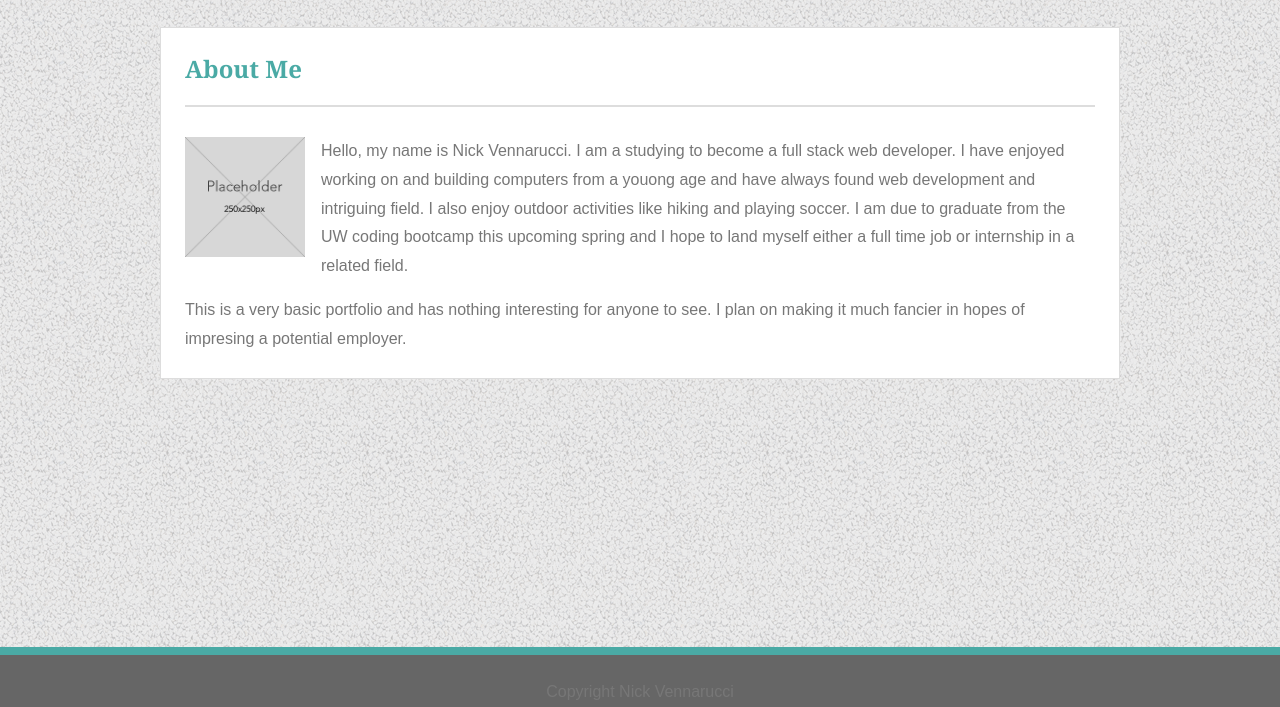
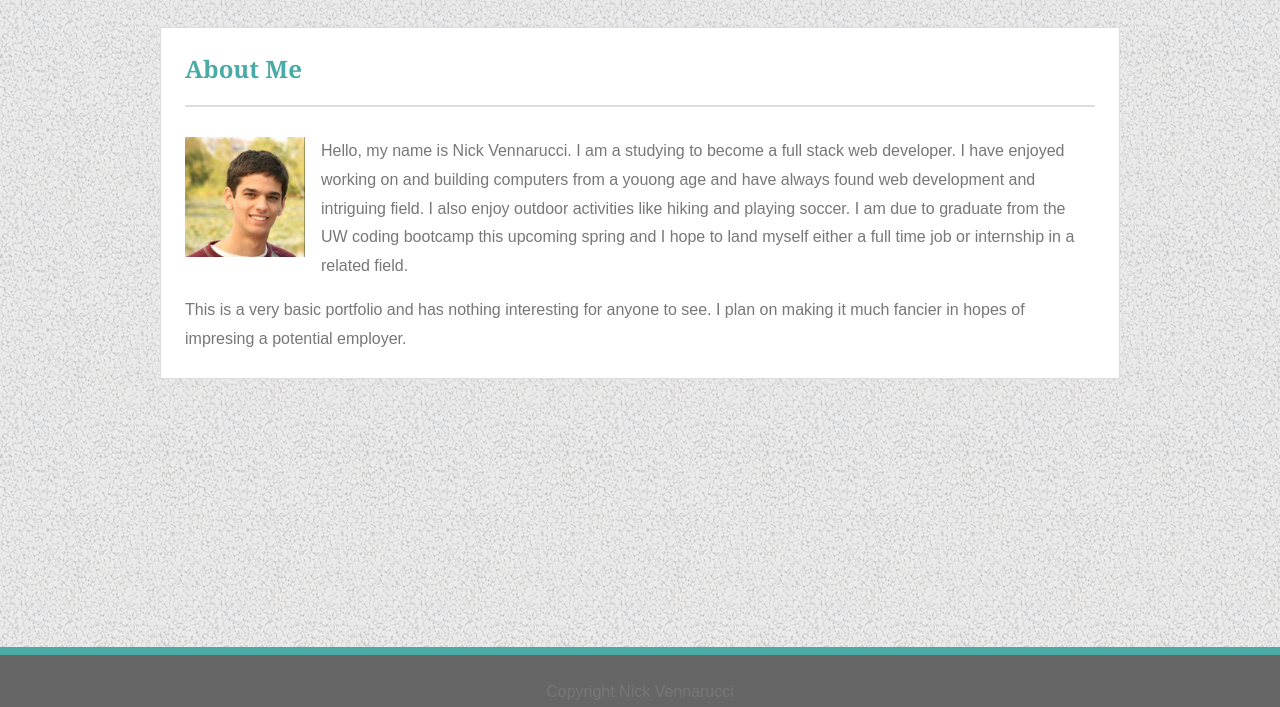
Before and after one commit to nickvenn/Basic-Portfolio, a plain HTML site: page index.html in a window 1280 px wide. Shown: the part 93-800 px from the top of the page. Drawn offline with Linux system fonts and the light colour scheme.

Commit message:
final push

```diff
--- a/index.html
+++ b/index.html
@@ -19,7 +19,7 @@
             </header>
             <main>
                 <h2>About Me</h2>
-                <img src="assets/images/placeholder.png" id="myImage">
+                <img src="assets/images/MyPic.jpg" id="myImage">
                 <p>
                         Hello, my name is Nick Vennarucci.  I am a studying to become a full stack web developer.  I have enjoyed working on and building computers from a youong age and have always found web development and intriguing field.  I also enjoy outdoor activities like hiking and playing soccer.  I am due to graduate from the UW coding bootcamp this upcoming spring and I hope to land myself either a full time job or internship in a related field.
                 </p>
```
Also changed, not shown: assets/images/MyPic.jpg (added).
